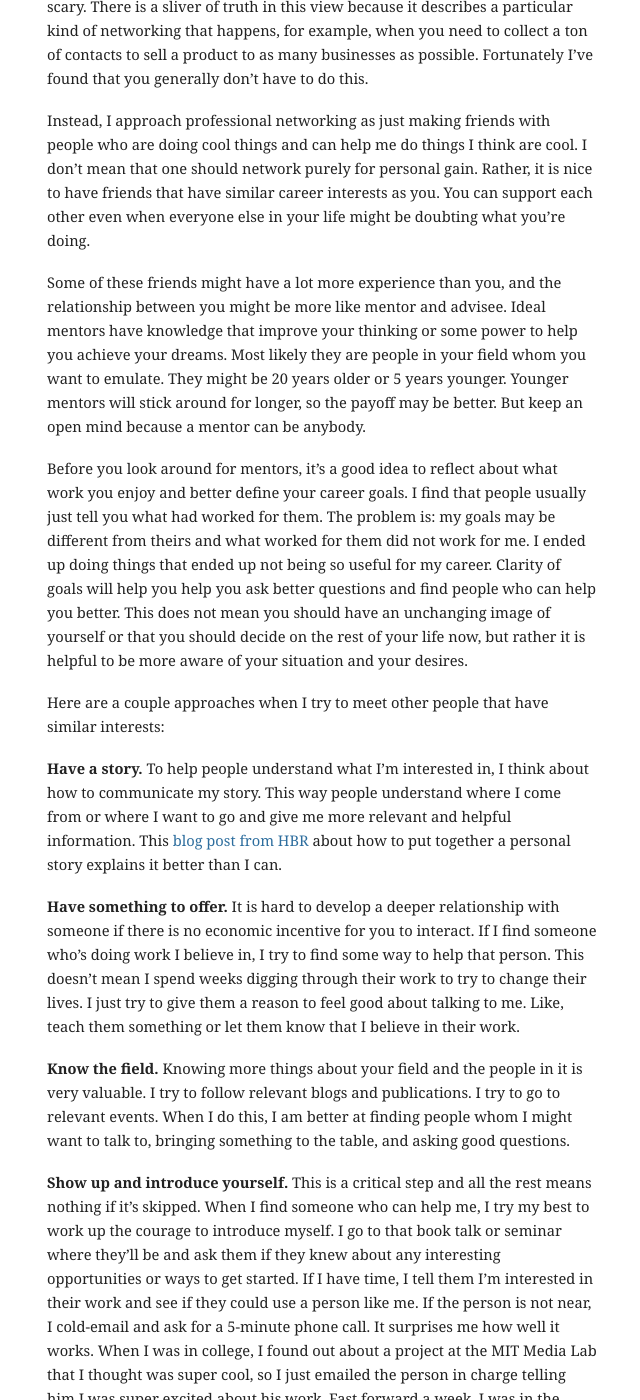
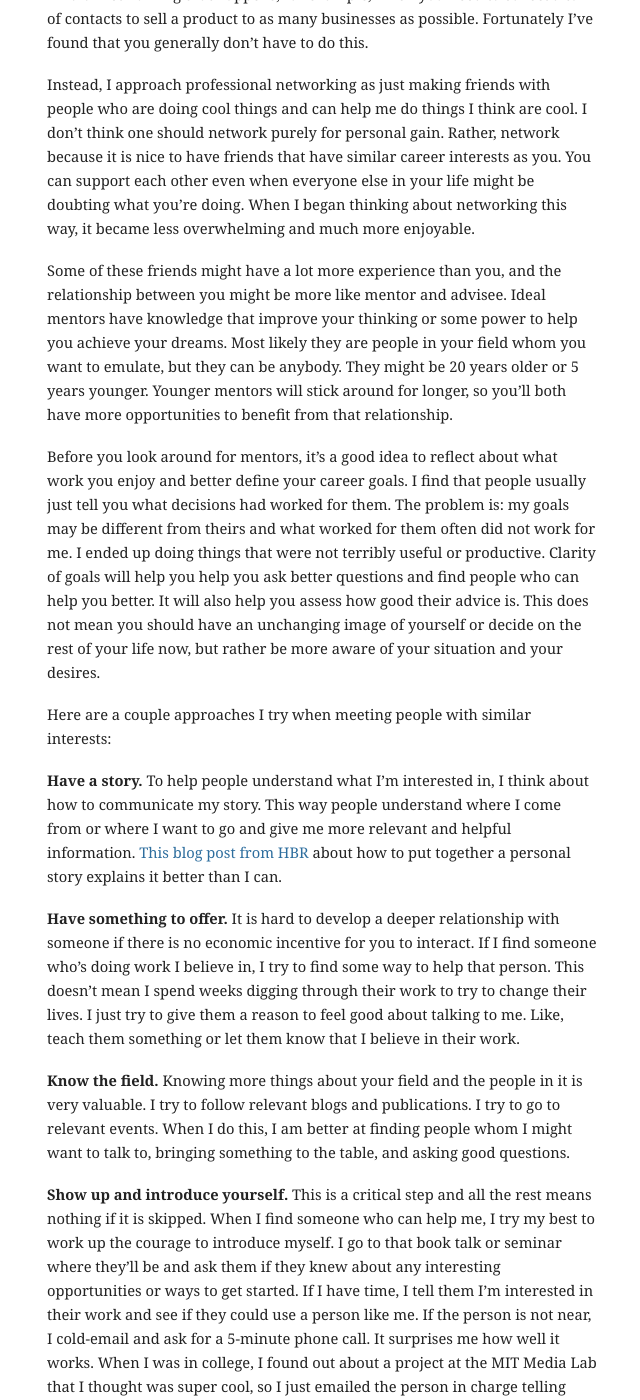
Before and after one commit to mbwong/mbwong.github.com, a Jekyll site: the page built from _posts/2013-03-10-misperceptions-about-professional-networking.md, in a window 1280 px wide and 1400 px high, scrolled down 450 px. Shown: the whole window, without its empty margins (303-943 px from the left). Built offline with Jekyll 4.4.1, drawn with Linux system fonts in a browser that asks for light colours; some of the changed text lies outside the part shown.

Commit message:
finding mentors

```diff
--- a/_posts/2013-03-10-misperceptions-about-professional-networking.md
+++ b/_posts/2013-03-10-misperceptions-about-professional-networking.md
@@ -12,15 +12,15 @@ A friend asks me a question:
 
 Great question. There is a perception that networking is about collecting business cards and phone numbers. It is transaction-like. It is forced. It is scary. There is a sliver of truth in this view because it describes a particular kind of networking that happens, for example, when you need to collect a ton of contacts to sell a product to as many businesses as possible. Fortunately I've found that you generally don't have to do this.
 
-Instead, I approach professional networking as just making friends with people who are doing cool things and can help me do things I think are cool. I don't mean that one should network purely for personal gain. Rather, it is nice to have friends that have similar career interests as you. You can support each other even when everyone else in your life might be doubting what you're doing.
+Instead, I approach professional networking as just making friends with people who are doing cool things and can help me do things I think are cool. I don't think one should network purely for personal gain. Rather, network because it is nice to have friends that have similar career interests as you. You can support each other even when everyone else in your life might be doubting what you're doing. When I began thinking about networking this way, it became less overwhelming and much more enjoyable.
 
-Some of these friends might have a lot more experience than you, and the relationship between you might be more like mentor and advisee. Ideal mentors have knowledge that improve your thinking or some power to help you achieve your dreams. Most likely they are people in your field whom you want to emulate. They might be 20 years older or 5 years younger. Younger mentors will stick around for longer, so the payoff may be better. But keep an open mind because a mentor can be anybody.
+Some of these friends might have a lot more experience than you, and the relationship between you might be more like mentor and advisee. Ideal mentors have knowledge that improve your thinking or some power to help you achieve your dreams. Most likely they are people in your field whom you want to emulate, but they can be anybody. They might be 20 years older or 5 years younger. Younger mentors will stick around for longer, so you'll both have more opportunities to benefit from that relationship.
 
-Before you look around for mentors, it's a good idea to reflect about what work you enjoy and better define your career goals. I find that people usually just tell you what had worked for them. The problem is: my goals may be different from theirs and what worked for them did not work for me. I ended up doing things that ended up not being so useful for my career. Clarity of goals will help you help you ask better questions and find people who can help you better. This does not mean you should have an unchanging image of yourself or that you should decide on the rest of your life now, but rather it is helpful to be more aware of your situation and your desires.
+Before you look around for mentors, it's a good idea to reflect about what work you enjoy and better define your career goals. I find that people usually just tell you what decisions had worked for them. The problem is: my goals may be different from theirs and what worked for them often did not work for me. I ended up doing things that were not terribly useful or productive. Clarity of goals will help you help you ask better questions and find people who can help you better. It will also help you assess how good their advice is. This does not mean you should have an unchanging image of yourself or decide on the rest of your life now, but rather be more aware of your situation and your desires.
 
-Here are a couple approaches when I try to meet other people that have similar interests:
+Here are a couple approaches I try when meeting people with similar interests:
 
-__Have a story.__ To help people understand what I'm interested in, I think about how to communicate my story. This way people understand where I come from or where I want to go and give me more relevant and helpful information. This [blog post from HBR][1] about how to put together a personal story explains it better than I can.
+__Have a story.__ To help people understand what I'm interested in, I think about how to communicate my story. This way people understand where I come from or where I want to go and give me more relevant and helpful information. [This blog post from HBR][1] about how to put together a personal story explains it better than I can.
 
 [1]: http://blogs.hbr.org/cs/2013/02/younger_workers_need_a_career_narrative.html
 
@@ -28,12 +28,12 @@ __Have something to offer.__ It is hard to develop a deeper relationship with so
 
 __Know the field.__ Knowing more things about your field and the people in it is very valuable. I try to follow relevant blogs and publications. I try to go to relevant events. When I do this, I am better at finding people whom I might want to talk to, bringing something to the table, and asking good questions.
 
-__Show up and introduce yourself.__ This is a critical step and all the rest means nothing if it's skipped. When I find someone who can help me, I try my best to work up the courage to introduce myself. I go to that book talk or seminar where they'll be and ask them if they knew about any interesting opportunities or ways to get started. If I have time, I tell them I'm interested in their work and see if they could use a person like me. If the person is not near, I cold-email and ask for a 5-minute phone call. It surprises me how well it works. When I was in college, I found out about a project at the MIT Media Lab that I thought was super cool, so I just emailed the person in charge telling him I was super excited about his work. Fast forward a week, I was in the Media Lab writing algorithms that could make the project better. People are generally willing to listen to you and help when you seem like a genuine and nice person. A lot of times getting advice is as simple as asking a question.
+__Show up and introduce yourself.__ This is a critical step and all the rest means nothing if it is skipped. When I find someone who can help me, I try my best to work up the courage to introduce myself. I go to that book talk or seminar where they'll be and ask them if they knew about any interesting opportunities or ways to get started. If I have time, I tell them I'm interested in their work and see if they could use a person like me. If the person is not near, I cold-email and ask for a 5-minute phone call. It surprises me how well it works. When I was in college, I found out about a project at the MIT Media Lab that I thought was super cool, so I just emailed the person in charge telling him I was super excited about his work. Fast forward a week, I was in the Media Lab writing algorithms that could make the project better. People are generally willing to listen to you and help when you seem like a genuine and nice person. A lot of times getting advice is as simple as asking a question.
 
 __Persist.__ When I was working on my start-up idea, I was surprised by the degree to which passionate persistence can convince people to spend months helping you with a project you dreamed up. It is often said how Steve Jobs would harass his business partners with speeches for hours until they bent to his will. Emotional appeal and persistence can help you too. If you don't get a response from a cold email, write again to show you're really interested in learning about their work. Of course, there is a line when persistence can turn into annoyance, but this can usually be avoided by setting the right tone in your communications.
 
-__Be a friend.__ Ideally the strength of your bond with a mentor or colleague goes beyond a purely professional setting. In my experience the quickest way to make a friend is to be genuinely interested in their lives and problems. Help them if you can, open up about your own problems, ask them for advice, and listen. Find out about the people in their lives. Find out what they care about. If you can, meet their families. Bring them into your lives too. Have them meet your friends and family, however briefly and awkwardly. They will start thinking of you as someone whose well-being they care about.
+__Be a friend.__ Ideally the strength of your bond with a mentor or colleague goes beyond a purely professional setting. In my experience the quickest way to make a friend is to be genuinely interested in their lives and problems. Help them if you can, open up about your own problems, ask them for advice, listen, be supportive, and be thoughtful. Find out about the people in their lives. Find out what they care about. If you can, meet their families. Bring them into your lives too. Have them meet your friends and family, however briefly and awkwardly. They will start thinking of you as someone whose well-being they care about.
 
-__Follow up and stay in touch.__ Under-promise and over-deliver. Reply to an email as soon as you get it. When you are responsive and responsible, people take you more seriously. For someone you've gotten to know, stay in touch to show that you care and you want them to stay updated. Tell them about your latest troubles and thoughts. With a mentor, frequent short email exchanges are great. As you develop this friendship, let them know what you've been up to.
+__Follow up and stay in touch.__ Under-promise and over-deliver. Reply to an email as soon as you get it. When you are responsive and responsible, people take you more seriously. For someone you've gotten to know, stay in touch to show that you care and you want them to stay updated. Tell them about your latest troubles and thoughts. With a mentor, frequent short email exchanges are great. As you develop this friendship, let them know what you've been up to. Let them enjoy your companionship and depend on you.
 
-These step are really about finding people with similar career interests and then making friends with them. Usually it just means helping people and letting people help you. I hope that when you think about networking this way, it becomes less overwhelming and more enjoyable.
+In general, you'll find yourself with more friends when you're nice to others. Hopefully this helps you find like-minded people and make friends with them.
```
Also changed, not shown: other parts of _posts/2013-03-10-misperceptions-about-professional-networking.md (+1 -1 lines).
